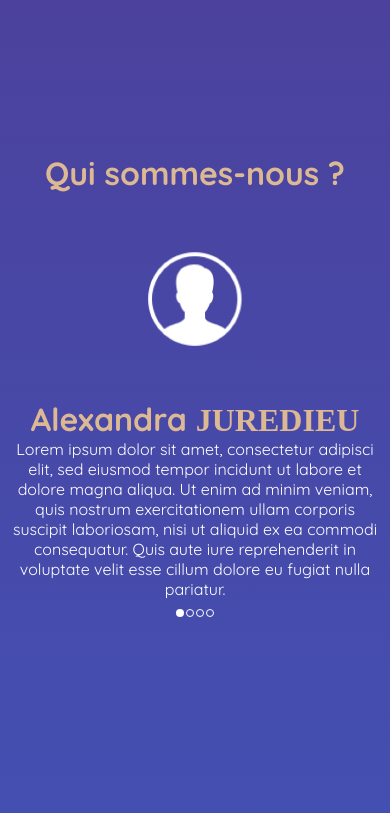
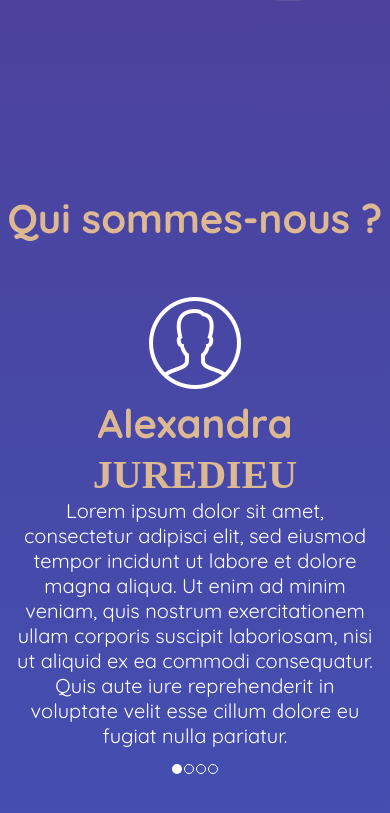
Before and after one commit to AlexandraJUREDIEU/NestEgg.App, a React (Vite) app: page / in a window 390 px wide. Shown: the part 1631-2444 px from the top of the page. Built offline with nearby package versions, Linux system fonts and the light colour scheme; a web font is replaced by a local one.

Commit message:
:lipstick: Style: responsivity accueil and pagination
- responsivité de la page accueil (font-size en fonction de la hauteur..;)
- position de la pagination

```diff
--- a/src/assets/components/Slider.jsx
+++ b/src/assets/components/Slider.jsx
@@ -21,6 +21,10 @@ const SliderStyle = styled.div`
   }
 
   /* Pagination */
+  .pagination-conteneur{
+    position:relative;
+    top: -0.7em;
+  }
   .pagination {
     position: absolute;
     left: 50%;
@@ -29,15 +33,15 @@ const SliderStyle = styled.div`
     flex-direction: row;
   }
   .cercle-bordure {
-    width: 8px;
-    height: 8px;
+    width: 0.5em;
+    height: 0.5em;
     border: 1px solid white;
     border-radius: 50%;
     margin: 0 1px;
   }
   .cercle-rempli {
-    width: 8px;
-    height: 8px;
+    width: 0.5em;
+    height: 0.5em;
     background-color: white;
     border-radius: 50%;
     margin: 0 1px;
@@ -131,7 +135,8 @@ const Slider = ({ pages, index = 0 }) => {
       onMouseUp={onMouseTouchUp}
     >
       <div className="slides">{slides[currentSlide]}</div>
-      <div className="pagination">{pagination}</div>
+      <div className="pagination-conteneur"><div className="pagination">{pagination}</div></div>
+
     </SliderStyle>
   );
 };
--- a/src/assets/layout/FooterMain.jsx
+++ b/src/assets/layout/FooterMain.jsx
@@ -42,8 +42,6 @@ text-align: center;
 .footer-col-4 a{
     text-decoration: none;
 }
-
-
 @media screen and (max-width: 540px){
     font-size: 1em;
 }
@@ -70,6 +68,11 @@ text-align: center;
 @media screen and (min-width: 1280px){
     font-size: 1.5em;
 }
+@media screen and (max-height:370px){
+    font-size: 0.5em;
+}
+@media screen and (max-height:480px){
+    font-size: 0.75em;
 }
 footer {
     display:flex;
--- a/src/pages/AboutUs.jsx
+++ b/src/pages/AboutUs.jsx
@@ -13,15 +13,18 @@ const AboutUsStyle = styled.div`
   #about-us {
     height: 100vh;
   }
+  .h2AndIntro {
+    margin: 0 2em;
+  }
   h2 {
     color: #ddb993;
     font-size: 2em;
   }
-  .h2AndIntro {
-    margin: 0 15%;
-    margin: 3em;
+  .h2AndIntro h2 {
+    margin: 1em 0;
   }
   .slider {
+    height:69vh;
   }
   .slides {
     overflow-y: auto;
@@ -29,11 +32,11 @@ const AboutUsStyle = styled.div`
   .intro-about-us {
     display: none;
   }
-  img {
-    height: 12em;
+  .slide-item{
+    margin-bottom:1em;
   }
   @media screen and (max-width: 769px) {
-    font-size: 1em;
+    font-size: 1.25em;
     .h2AndIntro {
       margin: 0;
     }
@@ -58,8 +61,8 @@ const AboutUsStyle = styled.div`
     }
     img {
       display: flow;
-      height: 10em;
-      width: 6em;
+      height: 5em;
+      width: 5em;
       margin: 0 auto;
     }
     .div-card-collaborator {
@@ -131,6 +134,15 @@ flex-direction: row;
     }
 
   }
+  @media screen and (max-height: 500px) {
+    font-size:1.25em;
+    .h2AndIntro h2 {
+      margin:0;
+    }
+  }
+  @media screen and (max-height: 370px) {
+    font-size:1em;
+  }
 `;
 
 function AboutUs() {
@@ -163,7 +175,7 @@ function AboutUs() {
   let slidesQuiSommesNous = [];
   slidesQuiSommesNous.push(
     <CardCollaborator
-      src="public\user-round.png"
+      src="public\icons-user-round.png"
       name="Alexandra"
       spanName="JUREDIEU"
       description=" Lorem ipsum dolor sit amet, consectetur adipisci elit,  sed eiusmod tempor incidunt ut labore et dolore magna aliqua. Ut enim ad  minim veniam, quis nostrum exercitationem ullam corporis suscipit  laboriosam, nisi ut aliquid ex ea commodi consequatur. Quis aute iure  reprehenderit in voluptate velit esse cillum dolore eu fugiat nulla  pariatur."
@@ -171,7 +183,7 @@ function AboutUs() {
   );
   slidesQuiSommesNous.push(
     <CardCollaborator
-      src="public\user-round.png"
+      src="public\icons-user-round.png"
       name="Sofien"
       spanName="TEBOURBI"
       description=" Aliquet lectus proin nibh nisl condimentum id venenatis. Dolor magna eget est lorem ipsum. Ultrices eros in cursus turpis massa tincidunt dui ut ornare. Feugiat pretium nibh ipsum consequat nisl vel pretium."
@@ -179,7 +191,7 @@ function AboutUs() {
   );
   slidesQuiSommesNous.push(
     <CardCollaborator
-      src="public\user-round.png"
+      src="public\icons-user-round.png"
       name="Luca"
       spanName="LEROY"
       description=" Cursus turpis massa tincidunt dui ut ornare lectus sit amet. Consequat id porta nibh venenatis cras sed felis eget. Non nisi est sit amet. At elementum eu facilisis sed odio morbi quis."
@@ -187,7 +199,7 @@ function AboutUs() {
   );
   slidesQuiSommesNous.push(
     <CardCollaborator
-      src="public\user-round.png"
+      src="public\icons-user-round.png"
       name="Romain"
       spanName="Meese"
       description=" Maecenas pharetra convallis posuere morbi. Sit amet nulla facilisi morbi tempus iaculis urna. Nulla facilisi etiam dignissim diam quis."
--- a/src/pages/Concept.jsx
+++ b/src/pages/Concept.jsx
@@ -10,16 +10,18 @@ const ConceptStyle = styled.section`
   height: 100vh;
 
   .slides {
-    height:50vh;
+    height:60vh;
   }
   .screen-nest-egg {
     display: none;
   }
   .screen-concept {
-    width: 12em;
-    height: 12em;
+    height: 40vh;
+    max-height:12em;
+    aspect-ratio: 1 / 1;
     margin-right: 20px;
     float:right;
+    z-index:100000000;
   }
   .tellImage {
     margin: auto 0 auto 50px;
@@ -55,13 +57,13 @@ const ConceptStyle = styled.section`
     .screen-concept-inside-concept {
       display:none;
     }
-    .concept-para{
-    margin-top: 4em;
-  }
   }
   @media screen and (min-width: 540px) and (max-width: 1280px) {
     .slide-item {
-      font-size: 1.2em;
+      font-size: 0.8em;
+    }
+    .slider{
+      margin-top: 2em;
     }
   }
   @media screen and (min-width: 770px) {
--- a/src/pages/Pricing.jsx
+++ b/src/pages/Pricing.jsx
@@ -54,7 +54,6 @@ const PricingStyle = styled.section`
       margin: auto;
       border: none;
 
-      height: 200px;
       margin-bottom: 1em;
     }
     .div-cardPricing {
@@ -149,9 +148,12 @@ const PricingStyle = styled.section`
       display: flex;
       flex-direction: row;
     }
-    @media screen and (min-width: 1800px) {
-      font-size: 1.5em;
-    }
+  }
+  @media screen and (min-width: 1800px) {
+    font-size: 1.5em;
+  }
+  @media screen and (max-height:500px){
+    font-size:0.8em;
   }
 `;
 
```
